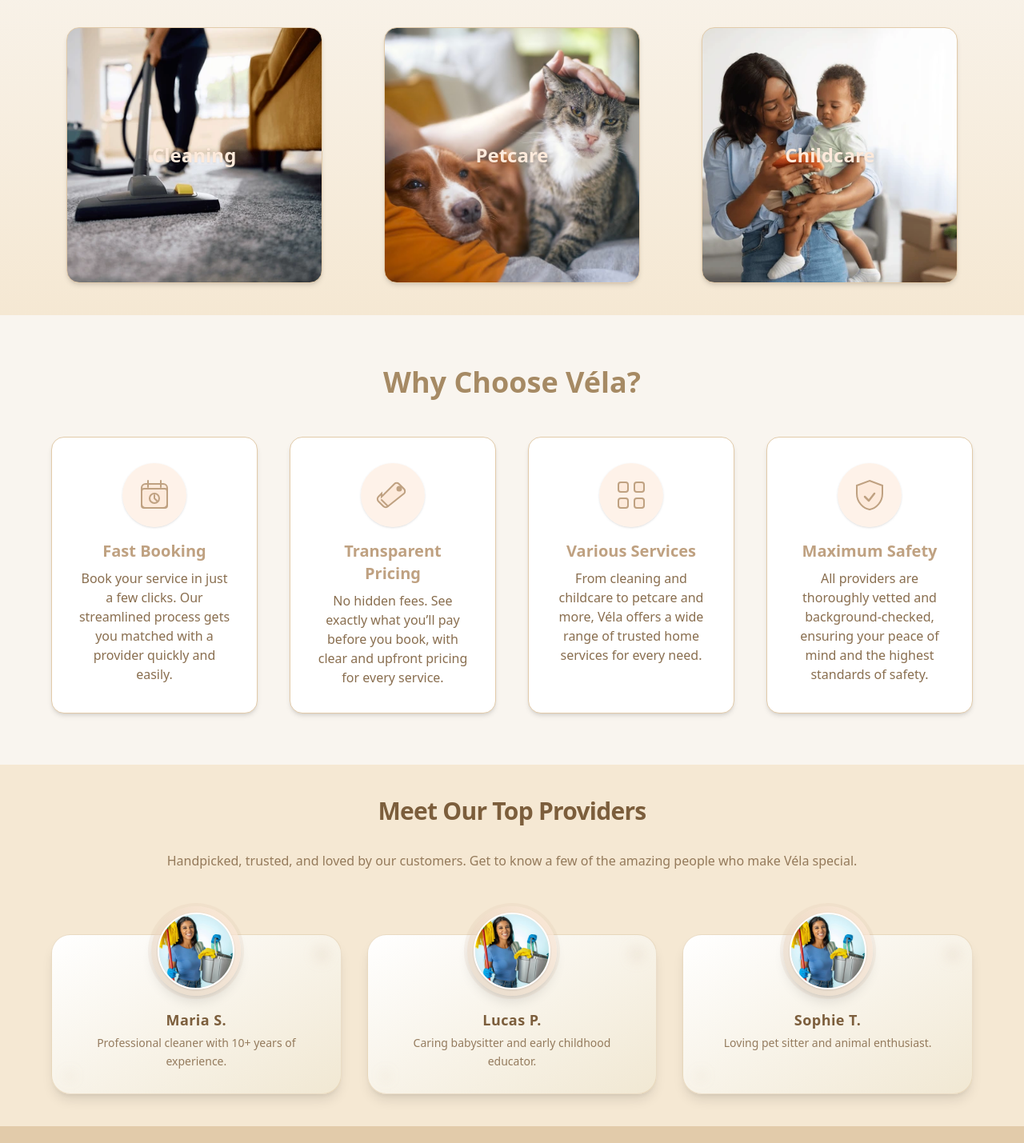
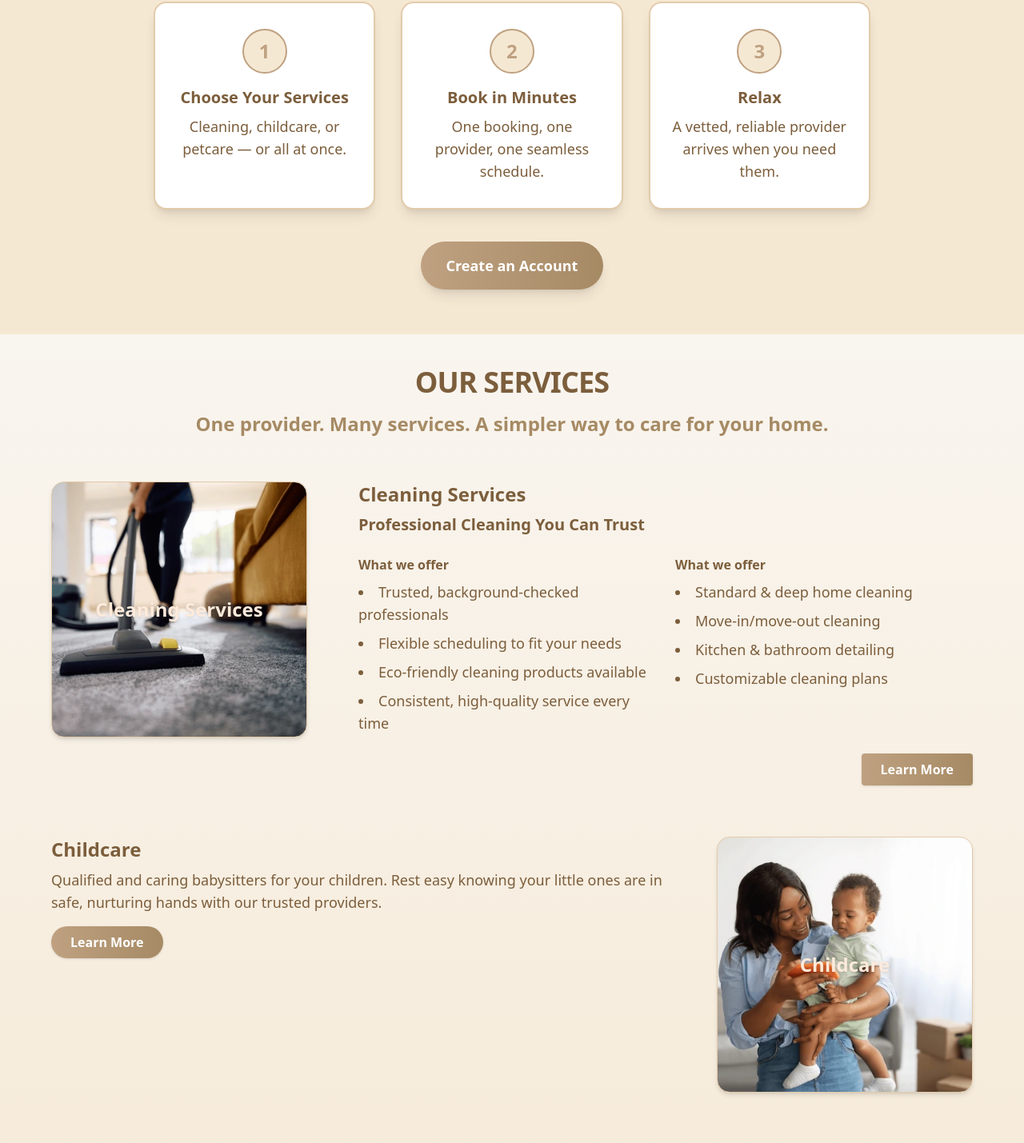
Before and after one commit to Vela-Services/velaservices, a Next.js app: page / in a window 1280 px wide. Shown: the part 886-2315 px from the top of the page at 80% size. Built offline with nearby package versions, Linux system fonts and the light colour scheme; no server answers; a web font is replaced by a local one.

Commit message:
Start design on home page

```diff
--- a/src/app/page.tsx
+++ b/src/app/page.tsx
@@ -103,65 +103,233 @@
         </div>
       </section>
 
+      <section className="py-14 px-6 bg-[#F5E8D3]">
+        <div className="max-w-4xl mx-auto text-center">
+          <h2 className="text-2xl md:text-4xl font-extrabold text-[#7C5E3C] mb-12 tracking-tight">
+            How it works
+          </h2>
+          <div className="flex flex-col md:flex-row justify-center gap-8 mb-10">
+            {/* Card 1 */}
+            <div className="flex-1 bg-white rounded-2xl shadow-lg px-6 py-8 flex flex-col items-center border-2 border-[#E2CBAA]">
+              <div className="w-14 h-14 flex items-center justify-center rounded-full bg-[#F5E8D3] border-2 border-[#BFA181] mb-4 text-2xl font-extrabold text-[#BFA181]">
+                1
+              </div>
+              <h3 className="font-bold text-lg md:text-xl text-[#7C5E3C] mb-2">
+                Choose Your Services
+              </h3>
+              <p className="text-[#7C5E3C] text-base md:text-lg">
+                Cleaning, childcare, or petcare — or all at once.
+              </p>
+            </div>
+            {/* Card 2 */}
+            <div className="flex-1 bg-white rounded-2xl shadow-lg px-6 py-8 flex flex-col items-center border-2 border-[#E2CBAA]">
+              <div className="w-14 h-14 flex items-center justify-center rounded-full bg-[#F5E8D3] border-2 border-[#BFA181] mb-4 text-2xl font-extrabold text-[#BFA181]">
+                2
+              </div>
+              <h3 className="font-bold text-lg md:text-xl text-[#7C5E3C] mb-2">
+                Book in Minutes
+              </h3>
+              <p className="text-[#7C5E3C] text-base md:text-lg">
+                One booking, one provider, one seamless schedule.
+              </p>
+            </div>
+            {/* Card 3 */}
+            <div className="flex-1 bg-white rounded-2xl shadow-lg px-6 py-8 flex flex-col items-center border-2 border-[#E2CBAA]">
+              <div className="w-14 h-14 flex items-center justify-center rounded-full bg-[#F5E8D3] border-2 border-[#BFA181] mb-4 text-2xl font-extrabold text-[#BFA181]">
+                3
+              </div>
+              <h3 className="font-bold text-lg md:text-xl text-[#7C5E3C] mb-2">
+                Relax
+              </h3>
+              <p className="text-[#7C5E3C] text-base md:text-lg">
+                A vetted, reliable provider arrives when you need them.
+              </p>
+            </div>
+          </div>
+          <button
+            className="bg-gradient-to-r from-[#BFA181] to-[#A68A64] text-white px-8 py-4 rounded-full font-bold shadow-lg hover:scale-105 hover:shadow-xl transition-all duration-200 focus:outline-none focus:ring-2 focus:ring-[#A68A64] focus:ring-offset-2 text-lg"
+            onClick={() => router.push("/signup")}
+          >
+            Create an Account
+          </button>
+        </div>
+      </section>
+
       {/* Services Section */}
       <section className="py-10 px-6 flex-1 bg-gradient-to-b from-[#F9F5EF] to-[#F5E8D3]">
         <div className="max-w-6xl mx-auto">
-          <h2 className="text-xl md:text-4xl font-extrabold text-center mb-14 text-[#7C5E3C] tracking-tight">
-            Véla connects you with reliable, home-based services at your
-            fingertips.
+          <h2 className="text-xl md:text-4xl font-extrabold text-center mb-4 text-[#7C5E3C] tracking-tight uppercase">
+            OUR SERVICES
           </h2>
+          <p className="text-lg md:text-2xl text-center mb-14 text-[#A68A64] font-semibold">
+            One provider. Many services. A simpler way to care for your home.
+          </p>
 
-          <div className="grid grid-cols-1 sm:grid-cols-1 md:grid-cols-3 gap-10 justify-items-center">
-            {[
-              {
-                title: "Cleaning",
-                desc: "Professional cleaners for a spotless home.",
-                image: "/cleaning.webp",
-                href: "/services/cleaning",
-              },
-              {
-                title: "Petcare",
-                desc: "Qualified and caring pet sitters for your pets.",
-                image: "/petcare.jpg",
-                href: "/services/petcare",
-              },
-              {
-                title: "Childcare",
-                desc: "Qualified and caring babysitters for your children.",
-                image: "/babysitting.webp",
-                href: "/services/babysitting",
-              },
-            ].map((service, i) => (
+          {/* Cleaning Section */}
+          <div className="flex flex-col md:flex-row items-center md:items-start gap-8 mb-16">
             <button
-                key={i}
               type="button"
-                onClick={() => (window.location.href = service.href)}
+              onClick={() => (window.location.href = "/services/cleaning")}
               className="w-80 aspect-square relative border border-[#E2CBAA] rounded-2xl shadow-md hover:shadow-xl transition-all duration-200 overflow-hidden group focus:outline-none"
               style={{
-                  backgroundImage: `url(${service.image})`,
+                backgroundImage: `url(/cleaning.webp)`,
                 backgroundSize: "cover",
                 backgroundPosition: "center",
               }}
-                aria-label={service.title}
+              aria-label="Cleaning"
             >
-                {/* Overlay for darkening the image */}
-                {/* Hover content */}
               <div className="absolute inset-0 flex flex-col items-center justify-center opacity-0 group-hover:opacity-100 hover:bg-[#FDEADB] hover:cursor-pointer transition-opacity duration-300 z-10 px-6 text-center">
                 <h3 className="text-2xl font-bold mb-2 text-[#FDEADB] drop-shadow group-hover:text-[#7C5E3C] transition">
-                    {service.title}
+                  Cleaning Services
                 </h3>
                 <p className="text-base text-[#FDEADB] group-hover:text-[#7C5E3C] transition drop-shadow">
-                    {service.desc}
+                  Professional Cleaning You Can Trust.
                 </p>
               </div>
-                {/* Default content (icon or title) */}
               <div className="absolute inset-0 flex flex-col items-center justify-center z-0 group-hover:opacity-0 transition-opacity duration-300">
                 <h3 className="text-2xl font-bold text-[#FDEADB] drop-shadow">
-                    {service.title}
+                  Cleaning Services
                 </h3>
               </div>
             </button>
-            ))}
+            <div className="flex-1 mt-8 md:mt-0 md:ml-8 flex flex-col">
+              <div className="mb-4">
+                <h3 className="text-2xl font-bold text-[#7C5E3C] mb-2 text-center md:text-left">
+                  Cleaning Services
+                </h3>
+                <h4 className="text-xl font-bold text-[#7C5E3C] mb-2 text-center md:text-left">
+                  Professional Cleaning You Can Trust{" "}
+                </h4>
+              </div>
+              <div className="grid grid-cols-1 md:grid-cols-2 gap-6 flex-1">
+                {/* Why Choose Us Column */}
+                <div>
+                  <h4 className="font-semibold text-[#7C5E3C] mb-2">
+                    What we offer
+                  </h4>
+
+                  <ul className="list-disc list-inside text-[#7C5E3C] text-base md:text-lg space-y-2">
+                    <li>Trusted, background-checked professionals</li>
+                    <li>Flexible scheduling to fit your needs</li>
+                    <li>Eco-friendly cleaning products available</li>
+                    <li>Consistent, high-quality service every time</li>
+                  </ul>
+                </div>
+                {/* What We Offer Column */}
+                <div>
+                  <h4 className="font-semibold text-[#7C5E3C] mb-2">
+                    What we offer
+                  </h4>
+                  <ul className="list-disc list-inside text-[#7C5E3C] text-base md:text-lg space-y-2">
+                    <li>Standard & deep home cleaning</li>
+                    <li>Move-in/move-out cleaning</li>
+                    <li>Kitchen & bathroom detailing</li>
+                    <li>Customizable cleaning plans</li>
+                  </ul>
+                </div>
+              </div>
+              <div className="flex justify-end">
+                <button
+                  type="button"
+                  onClick={() => (window.location.href = "/services/cleaning")}
+                  className="mt-6 bg-gradient-to-r from-[#BFA181] to-[#A68A64] text-white px-6 py-2 rounded font-bold shadow hover:scale-105 hover:shadow-lg transition-all duration-200 focus:outline-none focus:ring-2 focus:ring-[#A68A64] focus:ring-offset-2"
+                >
+                  Learn More
+                </button>
+              </div>
+            </div>
+          </div>
+
+          {/* Childcare Section */}
+          <div className="flex flex-col md:flex-row-reverse items-center md:items-start gap-8 mb-16">
+            <button
+              type="button"
+              onClick={() => (window.location.href = "/services/babysitting")}
+              className="w-80 aspect-square relative border border-[#E2CBAA] rounded-2xl shadow-md hover:shadow-xl transition-all duration-200 overflow-hidden group focus:outline-none"
+              style={{
+                backgroundImage: `url(/babysitting.webp)`,
+                backgroundSize: "cover",
+                backgroundPosition: "center",
+              }}
+              aria-label="Childcare"
+            >
+              <div className="absolute inset-0 flex flex-col items-center justify-center opacity-0 group-hover:opacity-100 hover:bg-[#FDEADB] hover:cursor-pointer transition-opacity duration-300 z-10 px-6 text-center">
+                <h3 className="text-2xl font-bold mb-2 text-[#FDEADB] drop-shadow group-hover:text-[#7C5E3C] transition">
+                  Childcare
+                </h3>
+                <p className="text-base text-[#FDEADB] group-hover:text-[#7C5E3C] transition drop-shadow">
+                  Qualified and caring babysitters for your children.
+                </p>
+              </div>
+              <div className="absolute inset-0 flex flex-col items-center justify-center z-0 group-hover:opacity-0 transition-opacity duration-300">
+                <h3 className="text-2xl font-bold text-[#FDEADB] drop-shadow">
+                  Childcare
+                </h3>
+              </div>
+            </button>
+            <div className="flex-1 mt-8 md:mt-0 md:mr-8">
+              <h3 className="text-2xl font-bold text-[#7C5E3C] mb-2">
+                Childcare
+              </h3>
+              <p className="text-[#7C5E3C] text-base md:text-lg">
+                Qualified and caring babysitters for your children. Rest easy
+                knowing your little ones are in safe, nurturing hands with our
+                trusted providers.
+              </p>
+              <button
+                type="button"
+                onClick={() => (window.location.href = "/services/babysitting")}
+                className="mt-4 bg-gradient-to-r from-[#BFA181] to-[#A68A64] text-white px-6 py-2 rounded-full font-bold shadow hover:scale-105 hover:shadow-lg transition-all duration-200 focus:outline-none focus:ring-2 focus:ring-[#A68A64] focus:ring-offset-2"
+              >
+                Learn More
+              </button>
+            </div>
+          </div>
+
+          {/* Petcare Section */}
+          <div className="flex flex-col md:flex-row items-center md:items-start gap-8">
+            <button
+              type="button"
+              onClick={() => (window.location.href = "/services/petcare")}
+              className="w-80 aspect-square relative border border-[#E2CBAA] rounded-2xl shadow-md hover:shadow-xl transition-all duration-200 overflow-hidden group focus:outline-none"
+              style={{
+                backgroundImage: `url(/petcare.jpg)`,
+                backgroundSize: "cover",
+                backgroundPosition: "center",
+              }}
+              aria-label="Petcare"
+            >
+              <div className="absolute inset-0 flex flex-col items-center justify-center opacity-0 group-hover:opacity-100 hover:bg-[#FDEADB] hover:cursor-pointer transition-opacity duration-300 z-10 px-6 text-center">
+                <h3 className="text-2xl font-bold mb-2 text-[#FDEADB] drop-shadow group-hover:text-[#7C5E3C] transition">
+                  Petcare
+                </h3>
+                <p className="text-base text-[#FDEADB] group-hover:text-[#7C5E3C] transition drop-shadow">
+                  Qualified and caring pet sitters for your pets.
+                </p>
+              </div>
+              <div className="absolute inset-0 flex flex-col items-center justify-center z-0 group-hover:opacity-0 transition-opacity duration-300">
+                <h3 className="text-2xl font-bold text-[#FDEADB] drop-shadow">
+                  Petcare
+                </h3>
+              </div>
+            </button>
+            <div className="flex-1 mt-8 md:mt-0 md:ml-8">
+              <h3 className="text-2xl font-bold text-[#7C5E3C] mb-2">
+                Petcare
+              </h3>
+              <p className="text-[#7C5E3C] text-base md:text-lg">
+                Qualified and caring pet sitters for your pets. Whether for a
+                walk, a visit, or overnight care, your furry friends are in
+                loving hands.
+              </p>
+              <button
+                type="button"
+                onClick={() => (window.location.href = "/services/petcare")}
+                className="mt-4 bg-gradient-to-r from-[#BFA181] to-[#A68A64] text-white px-6 py-2 rounded-full font-bold shadow hover:scale-105 hover:shadow-lg transition-all duration-200 focus:outline-none focus:ring-2 focus:ring-[#A68A64] focus:ring-offset-2"
+              >
+                Learn More
+              </button>
+            </div>
           </div>
         </div>
       </section>
@@ -184,19 +352,44 @@
                   stroke="currentColor"
                   strokeWidth={2}
                 >
-                  <rect x="8" y="10" width="32" height="30" rx="5" fill="#FDEADB" stroke="#BFA181" />
-                  <path d="M16 6v8M32 6v8" stroke="#BFA181" strokeWidth="2" strokeLinecap="round"/>
-                  <rect x="8" y="16" width="32" height="24" rx="3" fill="none" stroke="#BFA181" />
+                  <rect
+                    x="8"
+                    y="10"
+                    width="32"
+                    height="30"
+                    rx="5"
+                    fill="#FDEADB"
+                    stroke="#BFA181"
+                  />
+                  <path
+                    d="M16 6v8M32 6v8"
+                    stroke="#BFA181"
+                    strokeWidth="2"
+                    strokeLinecap="round"
+                  />
+                  <rect
+                    x="8"
+                    y="16"
+                    width="32"
+                    height="24"
+                    rx="3"
+                    fill="none"
+                    stroke="#BFA181"
+                  />
                   <circle cx="24" cy="28" r="6" fill="none" stroke="#BFA181" />
-                  <path d="M24 28v-4M24 28l3 3" stroke="#BFA181" strokeWidth="2" strokeLinecap="round"/>
+                  <path
+                    d="M24 28v-4M24 28l3 3"
+                    stroke="#BFA181"
+                    strokeWidth="2"
+                    strokeLinecap="round"
+                  />
                 </svg>
               </div>
               <h3 className="text-xl font-bold mb-2 text-[#BFA181] text-center">
-                Fast Booking
+                One Provider, Many Services
               </h3>
               <p className="text-[#7C5E3C]/90 text-base text-center">
-                Book your service in just a few clicks. Our streamlined process
-                gets you matched with a provider quickly and easily.
+                Save time by booking multiple needs.
               </p>
             </div>
             {/* Transparent Pricing */}
@@ -211,17 +404,25 @@
                   stroke="currentColor"
                   strokeWidth={2}
                 >
-                  <path d="M10 26L26 10a4 4 0 015.7 0l6.3 6.3a4 4 0 010 5.7L18 38a4 4 0 01-5.7 0l-6.3-6.3A4 4 0 016 26l4-4z" fill="#FDEADB" stroke="#BFA181"/>
-                  <circle cx="32" cy="16" r="2.5" fill="#BFA181"/>
-                  <path d="M18 38l-8-8" stroke="#BFA181" strokeWidth="2" strokeLinecap="round"/>
+                  <path
+                    d="M10 26L26 10a4 4 0 015.7 0l6.3 6.3a4 4 0 010 5.7L18 38a4 4 0 01-5.7 0l-6.3-6.3A4 4 0 016 26l4-4z"
+                    fill="#FDEADB"
+                    stroke="#BFA181"
+                  />
+                  <circle cx="32" cy="16" r="2.5" fill="#BFA181" />
+                  <path
+                    d="M18 38l-8-8"
+                    stroke="#BFA181"
+                    strokeWidth="2"
+                    strokeLinecap="round"
+                  />
                 </svg>
               </div>
               <h3 className="text-xl font-bold mb-2 text-[#BFA181] text-center">
-                Transparent Pricing
+                Trusted & Vetted
               </h3>
               <p className="text-[#7C5E3C]/90 text-base text-center">
-                No hidden fees. See exactly what you’ll pay before you book,
-                with clear and upfront pricing for every service.
+                Every provider passes background checks and training.
               </p>
             </div>
             {/* Various Services */}
@@ -236,18 +437,49 @@
                   stroke="currentColor"
                   strokeWidth={2}
                 >
-                  <rect x="8" y="8" width="12" height="12" rx="3" fill="#FDEADB" stroke="#BFA181"/>
-                  <rect x="28" y="8" width="12" height="12" rx="3" fill="#FDEADB" stroke="#BFA181"/>
-                  <rect x="8" y="28" width="12" height="12" rx="3" fill="#FDEADB" stroke="#BFA181"/>
-                  <rect x="28" y="28" width="12" height="12" rx="3" fill="#FDEADB" stroke="#BFA181"/>
+                  <rect
+                    x="8"
+                    y="8"
+                    width="12"
+                    height="12"
+                    rx="3"
+                    fill="#FDEADB"
+                    stroke="#BFA181"
+                  />
+                  <rect
+                    x="28"
+                    y="8"
+                    width="12"
+                    height="12"
+                    rx="3"
+                    fill="#FDEADB"
+                    stroke="#BFA181"
+                  />
+                  <rect
+                    x="8"
+                    y="28"
+                    width="12"
+                    height="12"
+                    rx="3"
+                    fill="#FDEADB"
+                    stroke="#BFA181"
+                  />
+                  <rect
+                    x="28"
+                    y="28"
+                    width="12"
+                    height="12"
+                    rx="3"
+                    fill="#FDEADB"
+                    stroke="#BFA181"
+                  />
                 </svg>
               </div>
               <h3 className="text-xl font-bold mb-2 text-[#BFA181] text-center">
-                Various Services
+                Simple & Transparent
               </h3>
               <p className="text-[#7C5E3C]/90 text-base text-center">
-                From cleaning and childcare to petcare and more, Véla offers a
-                wide range of trusted home services for every need.
+                Easy booking and upfront princing.
               </p>
             </div>
             {/* Maximum Safety */}
@@ -277,68 +509,13 @@
                 </svg>
               </div>
               <h3 className="text-xl font-bold mb-2 text-[#BFA181] text-center">
-                Maximum Safety
+                Peace of Mind
               </h3>
               <p className="text-[#7C5E3C]/90 text-base text-center">
-                All providers are thoroughly vetted and background-checked,
-                ensuring your peace of mind and the highest standards of safety.
+                Safe, reliable, and professional support for your home and
+                family.
               </p>
             </div>
-          </div>
-        </div>
-      </section>
-
-      {/* Providers Section */}
-      <section className="py-10 px-6 flex-1 bg-[#F5E8D3]">
-        <div className="max-w-6xl mx-auto">
-          <h2 className="text-3xl font-extrabold text-center mb-8 text-[#7C5E3C] tracking-tight">
-            Meet Our Top Providers
-          </h2>
-          <p className="text-[#7C5E3C]/80 text-center mb-8 text-base">
-            Handpicked, trusted, and loved by our customers. Get to know a few
-            of the amazing people who make Véla special.
-          </p>
-          <div className="grid grid-cols-1 sm:grid-cols-2 md:grid-cols-3 gap-8 mt-20">
-            {[
-              {
-                title: "Maria S.",
-                desc: "Professional cleaner with 10+ years of experience.",
-                image: "/cleaner.webp",
-              },
-              {
-                title: "Lucas P.",
-                desc: "Caring babysitter and early childhood educator.",
-                image: "/cleaner.webp",
-              },
-              {
-                title: "Sophie T.",
-                desc: "Loving pet sitter and animal enthusiast.",
-                image: "/cleaner.webp",
-              },
-            ].map((provider, i) => (
-              <div
-                key={i}
-                className="relative rounded-3xl bg-gradient-to-br from-[#FFFFFF] to-[#F1E8D3] shadow-lg hover:shadow-2xl transition-all duration-300 flex flex-col items-center group hover:-translate-y-2 border border-[#E2CBAA]/60 p-7"
-              >
-                <div className="relative -mt-16 mb-4">
-                  <div className="w-28 h-28 rounded-full bg-gradient-to-tr from-[#BFA181]/30 to-[#FDEADB]/80 flex items-center justify-center shadow-lg ring-4 ring-[#BFA181]/10 overflow-hidden">
-                    <img
-                      src={provider.image}
-                      alt={provider.title}
-                      className="w-24 h-24 object-cover rounded-full border-2 border-white shadow group-hover:scale-110 transition-transform duration-300"
-                    />
-                  </div>
-                </div>
-                <h3 className="text-lg font-semibold mb-1 text-[#7C5E3C] group-hover:text-[#A68A64] transition-colors tracking-wide">
-                  {provider.title}
-                </h3>
-                <p className="text-[#7C5E3C]/80 text-center text-sm leading-relaxed px-2">
-                  {provider.desc}
-                </p>
-                <div className="absolute top-4 right-4 w-4 h-4 bg-[#BFA181]/20 rounded-full blur-sm group-hover:scale-125 transition" />
-                <div className="absolute bottom-4 left-4 w-3 h-3 bg-[#A68A64]/10 rounded-full blur-sm group-hover:scale-110 transition" />
-              </div>
-            ))}
           </div>
         </div>
       </section>
```
Also changed, not shown: src/components/Footer.tsx (+5 -11 lines). Lines whose indentation alone changed are shown as unchanged.
